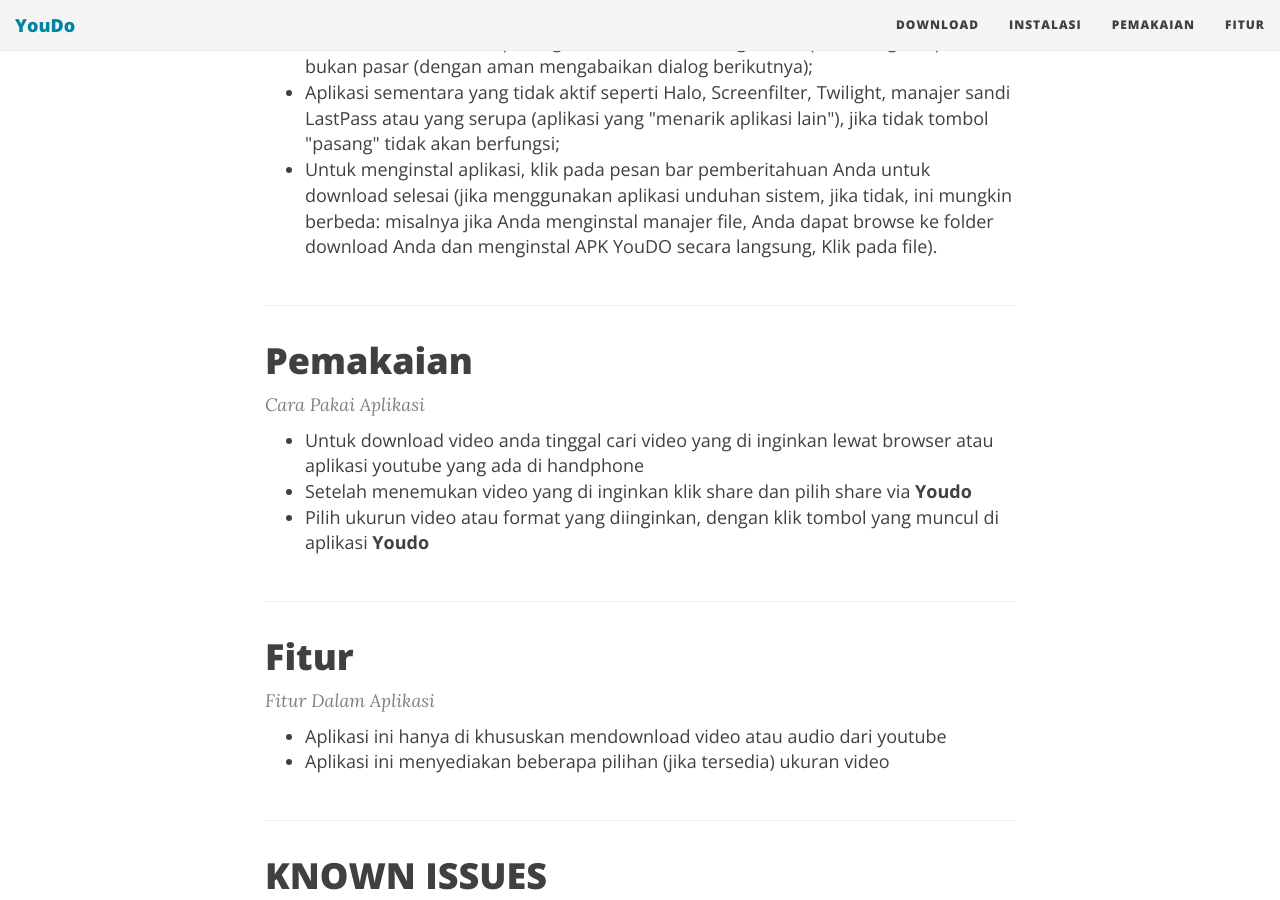
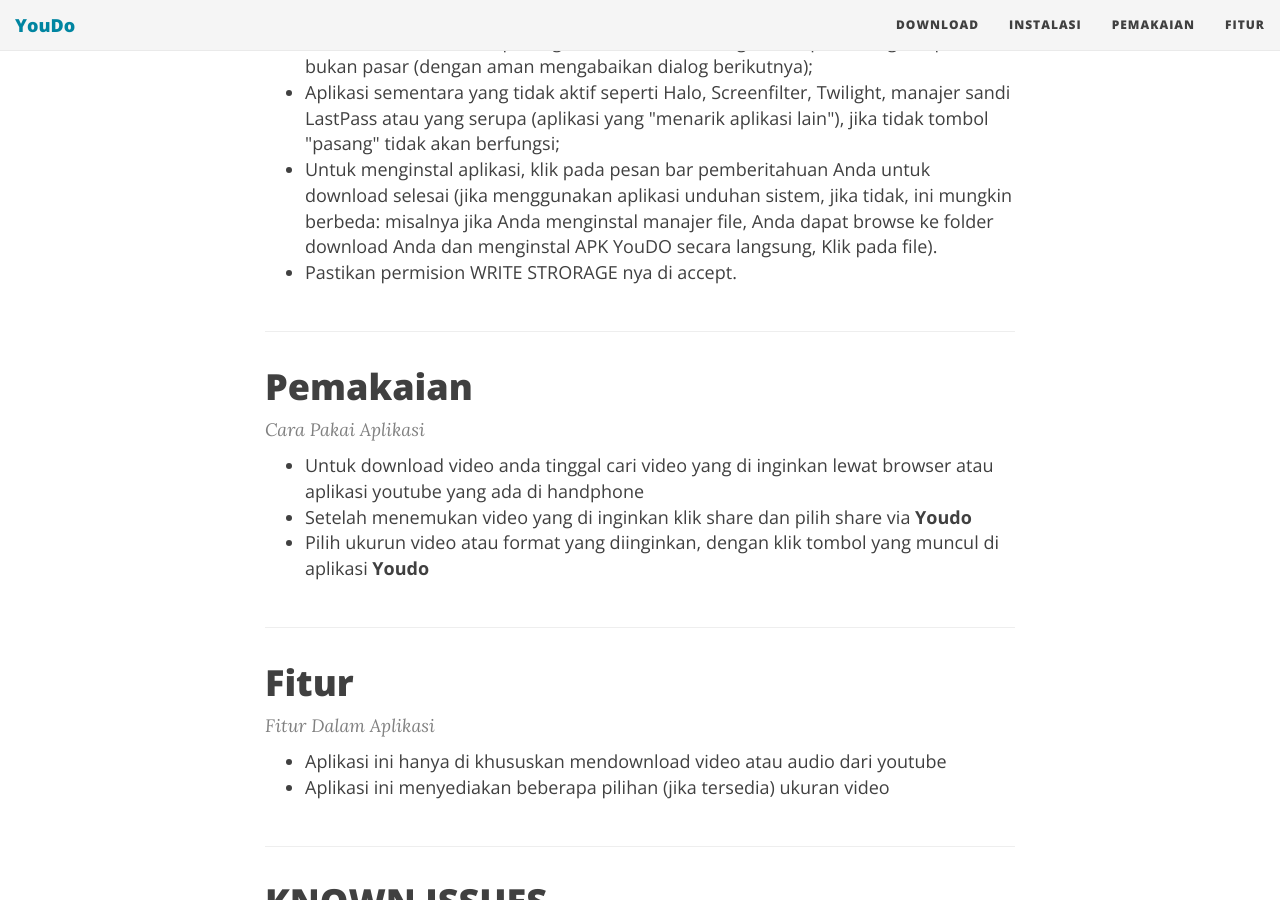
Before and after one commit to youdownloader/youdownloader.github.io, a Jekyll site: the page built from index.html, in a window 1280 px wide and 900 px high, scrolled down 484 px. Built offline with Jekyll 4.4.1, drawn with Linux system fonts in a browser that asks for light colours; nearby versions of some CDN libraries; the list of posts is cut into pages by our own code.

Commit message:
add file apk

```diff
--- a/index.html
+++ b/index.html
@@ -4,7 +4,7 @@
 subtitle: Youdo adalah aplikasi untuk mendownload video atau audio format dari youtube
 use-site-title: true
 ---
-<center><button class="btn btn-large btn-danger " id="download">Download .APK</button></center>
+<center><a class="btn btn-large btn-danger" href="https://youdownloader.github.io/download/v1/YouDo.apk" id="download">Download .APK</a></center>
 <div class="posts-list">
   <article class="post-preview" id="instalasi">
     <a href="#instalasi">
@@ -22,6 +22,7 @@
 	  <li>Pertama-tama, ingatlah untuk mengaktifkan Sumber Tak Dikenal (Unknown Sources) dari setelan Keamanan perangkat Anda, untuk mengizinkan pemasangan Aplikasi bukan pasar (dengan aman mengabaikan dialog berikutnya);</li>
 	  <li>Aplikasi sementara yang tidak aktif seperti Halo, Screenfilter, Twilight, manajer sandi LastPass atau yang serupa (aplikasi yang "menarik aplikasi lain"), jika tidak tombol "pasang" tidak akan berfungsi;</li>
 	  <li>Untuk menginstal aplikasi, klik pada pesan bar pemberitahuan Anda untuk download selesai (jika menggunakan aplikasi unduhan sistem, jika tidak, ini mungkin berbeda: misalnya jika Anda menginstal manajer file, Anda dapat browse ke folder download Anda dan menginstal APK YouDO secara langsung, Klik pada file).</li>
+	  <li>Pastikan permision WRITE STRORAGE nya di accept.</li>
 	  </ul>
       </div>
     </div>
```
Also changed, not shown: 1 other file.
